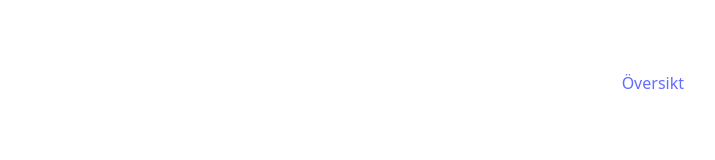
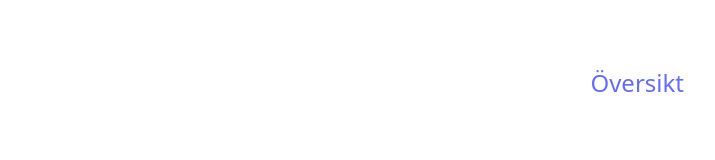
Before and after one commit to Samuel6693/Productivity-Assistant-Application, a React (Vite) app: page /habits in a window 1280 px wide. Shown: the top 160 px of the page, without its empty margins (282-997 px from the left). Built offline with nearby package versions, Linux system fonts and the light colour scheme.

Commit message:
Ändrade översikt och "ny rutin" placering för mer enhetligt utseende

```diff
--- a/src/styles/Habits.css
+++ b/src/styles/Habits.css
@@ -22,6 +22,7 @@
   background: none;
   padding: 0;
   border: none;
+  font-size: 24px;
 
 }
 
@@ -31,7 +32,7 @@
 }
 .habits-page section h2 {
   margin-bottom: 1rem;
-  text-align: left;
+ text-align: center;
 }
 
 .habit-form {
```
